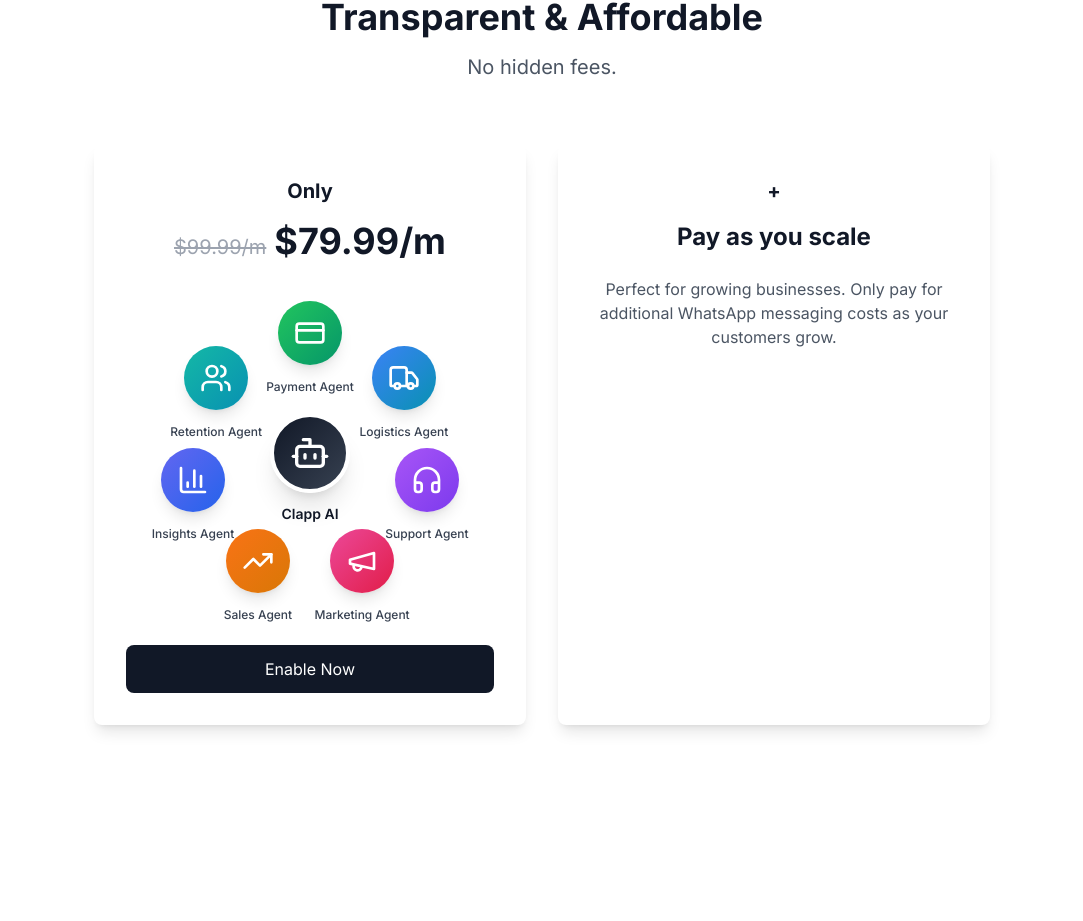
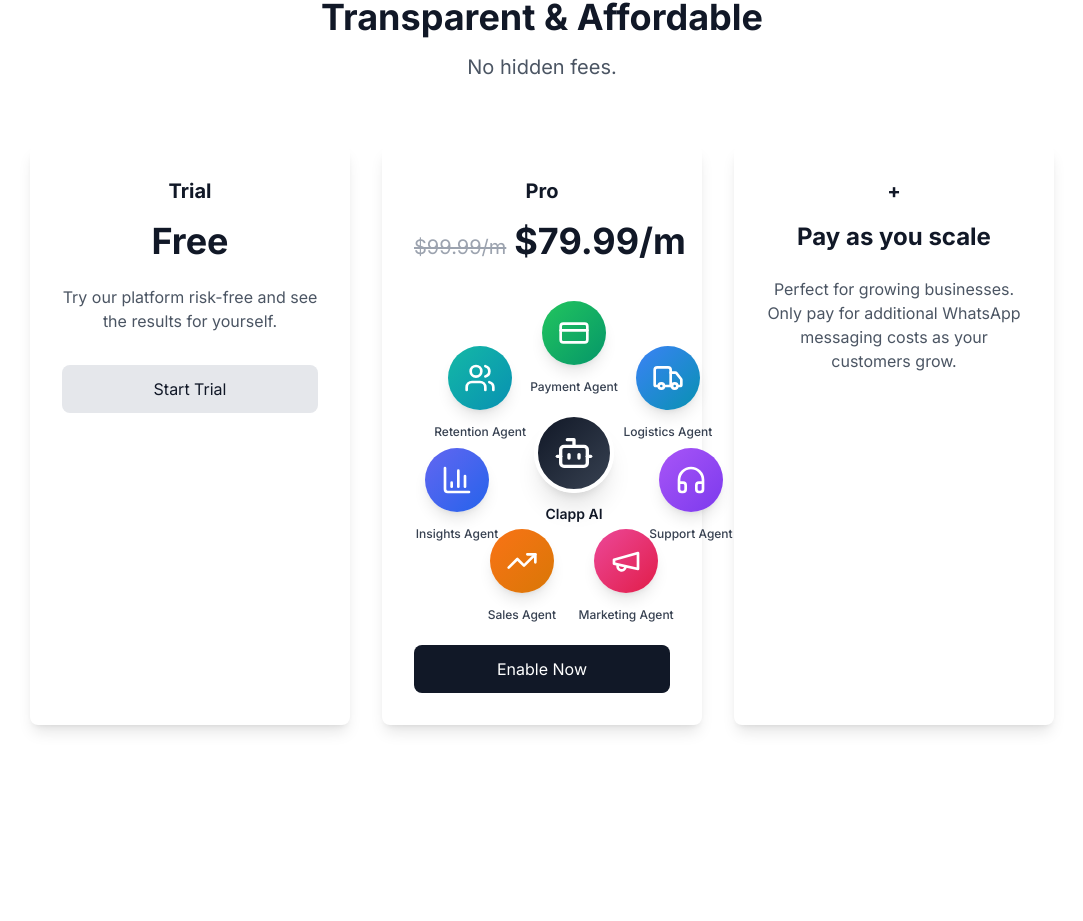
Before and after one commit to shopclapp/shopclapp.github.io, a React (Vite) app: page / in a window 1280 px wide. Shown: the part 3050-3971 px from the top of the page, without its empty margins (98-1181 px from the left). Built offline with nearby package versions, Linux system fonts and the light colour scheme.

Commit message:
Update pricing section
Rename "Only $79.99/m" to "Pro" and add a "Trail" option with a new payment link. Ensure no visual disturbance.

```diff
--- a/src/pages/Index.tsx
+++ b/src/pages/Index.tsx
@@ -315,10 +315,31 @@ const Index = () => {
             No hidden fees.
           </p>
 
-          <div className="grid grid-cols-1 md:grid-cols-2 gap-4 sm:gap-6 lg:gap-8 max-w-4xl mx-auto">
+          <div className="grid grid-cols-1 md:grid-cols-3 gap-4 sm:gap-6 lg:gap-8 max-w-5xl mx-auto">
             <Card className="border-0 shadow-lg bg-white">
               <CardContent className="p-4 sm:p-6 lg:p-8">
-                <h3 className="text-lg sm:text-xl font-bold text-gray-900 mb-3 sm:mb-4">Only</h3>
+                <h3 className="text-lg sm:text-xl font-bold text-gray-900 mb-3 sm:mb-4">Trial</h3>
+                <div className="mb-4 sm:mb-6">
+                  <span className="text-2xl sm:text-3xl lg:text-4xl font-bold text-gray-900">Free</span>
+                </div>
+                <p className="text-gray-600 mb-4 sm:mb-6 lg:mb-8 text-xs sm:text-sm lg:text-base">
+                  Try our platform risk-free and see the results for yourself.
+                </p>
+                <a
+                  href="https://buy.stripe.com/aFa9ATfNY2cfaW17QTcbC0b"
+                  target="_blank"
+                  rel="noopener noreferrer"
+                  className="w-full bg-gray-200 hover:bg-gray-300 text-gray-900 rounded-lg h-10 sm:h-12 text-sm sm:text-base flex items-center justify-center transition-colors"
+                  style={{ textDecoration: 'none' }}
+                >
+                  Start Trial
+                </a>
+              </CardContent>
+            </Card>
+
+            <Card className="border-0 shadow-lg bg-white">
+              <CardContent className="p-4 sm:p-6 lg:p-8">
+                <h3 className="text-lg sm:text-xl font-bold text-gray-900 mb-3 sm:mb-4">Pro</h3>
                 <div className="mb-4 sm:mb-6">
                   <span className="text-lg sm:text-xl text-gray-400 line-through mr-2">$99.99/m</span>
                   <span className="text-2xl sm:text-3xl lg:text-4xl font-bold text-gray-900">$79.99/m</span>
```
